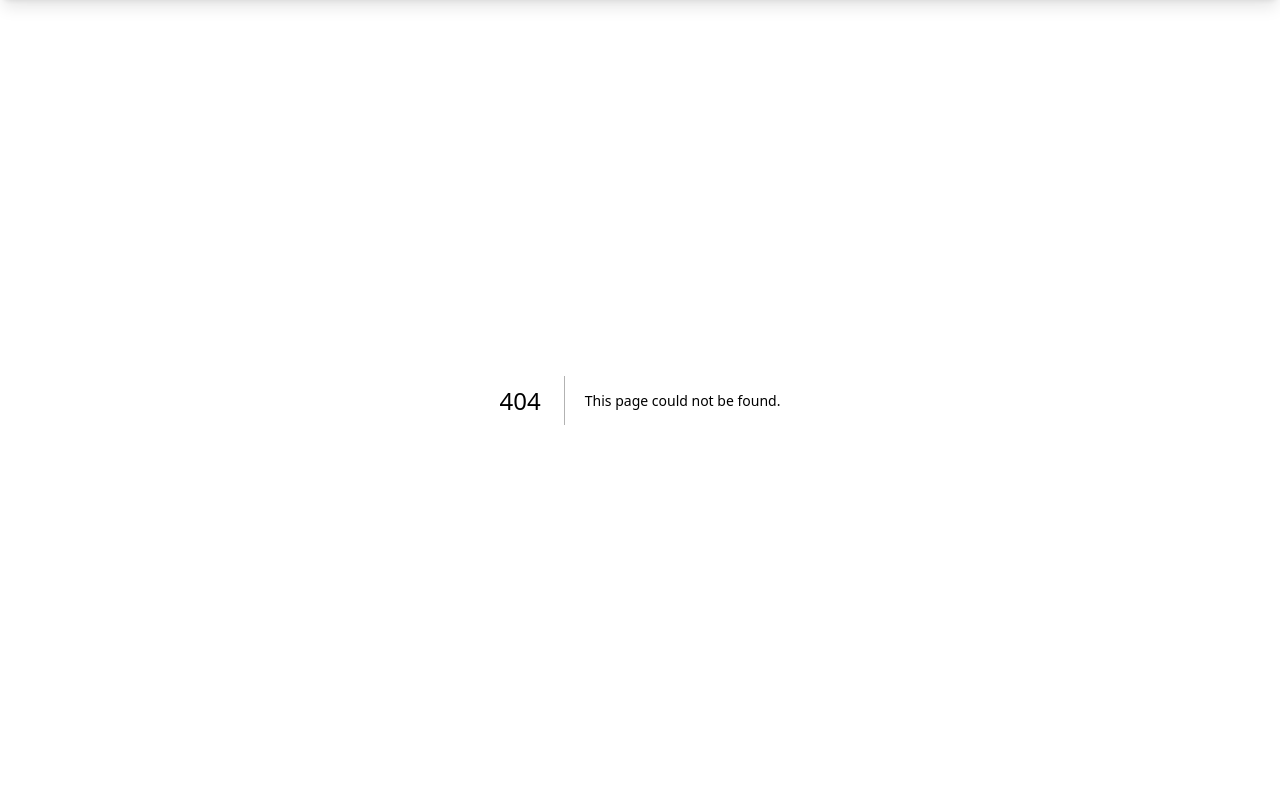
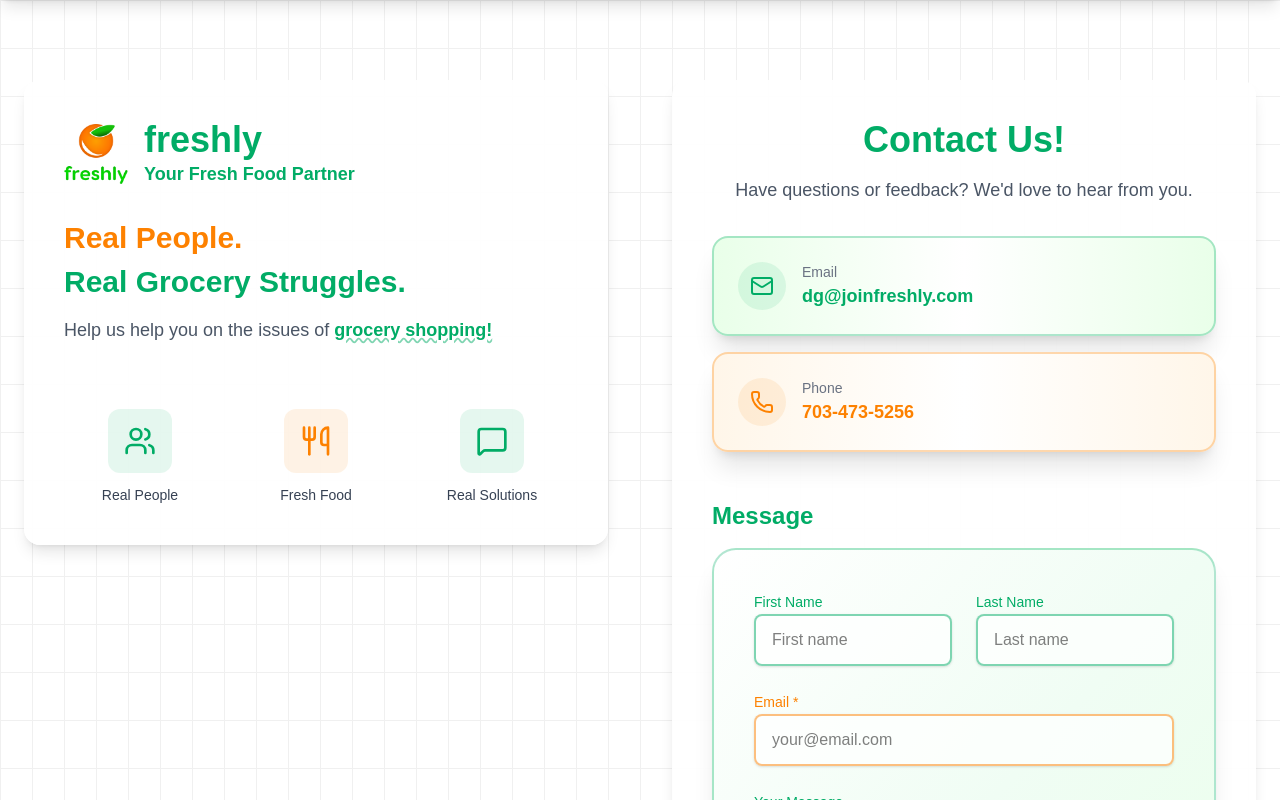
Before and after one commit to freshly/freshly-frontend, a Next.js app: page /contact in a window 1280 px wide. Before the commit this address had no page. Shown: the top 800 px of the page. Built offline with nearby package versions, Linux system fonts and the light colour scheme.

Commit message:
Contact Page

```diff
--- /dev/null
+++ b/app/components/ContactPage/Contact.jsx
@@ -0,0 +1,203 @@
+"use client";
+
+import { Mail, Phone, Users, Utensils, MessageSquare } from "lucide-react";
+import Link from "next/link";
+
+const ContactPage = () => {
+  return (
+    <div className="min-h-screen py-20 bg-[linear-gradient(to_right,#f0f0f0_1px,transparent_1px),linear-gradient(to_bottom,#f0f0f0_1px,transparent_1px)] bg-[size:2rem_3rem]">
+      <div className="container mx-auto px-6">
+        <div className="grid lg:grid-cols-2 gap-16 items-start max-w-7xl mx-auto">
+          {/* Left Side - Brand Info */}
+          <div className="space-y-8 bg-white/90 rounded-2xl shadow-lg p-10">
+            {/* Logo and Tagline */}
+            <div className="flex items-center space-x-4">
+              <img
+                src="/freshly-icon-square.png"
+                alt="Freshly Logo"
+                className="w-16 h-16 object-contain"
+              />
+              <div>
+                <h1 className="text-4xl font-bold text-[#01AC66]">freshly</h1>
+                <p className="text-[#01AC66] text-lg font-semibold">
+                  Your Fresh Food Partner
+                </p>
+              </div>
+            </div>
+
+            {/* Main Content */}
+            <div className="space-y-6">
+              <div>
+                <h2 className="text-3xl font-bold text-[#FD8100] mb-2">
+                  Real People.
+                </h2>
+                <h2 className="text-3xl font-bold text-[#01AC66] mb-4">
+                  Real Grocery Struggles.
+                </h2>
+                <p className="text-lg text-gray-600 leading-relaxed">
+                  Help us help you on the issues of{" "}
+                  <span className="text-[#01AC66] font-semibold underline decoration-wavy decoration-[#01AC66]/50">
+                    grocery shopping!
+                  </span>
+                </p>
+              </div>
+
+
+            </div>
+            {/* Features */}
+            <div className="grid grid-cols-3 gap-6 pt-8">
+              <div className="text-center">
+                <div className="bg-[#01AC66]/10 p-4 rounded-xl mb-3 mx-auto w-fit">
+                  <Users className="h-8 w-8 text-[#01AC66]" />
+                </div>
+                <p className="text-sm font-medium text-gray-700">
+                  Real People
+                </p>
+              </div>
+              <div className="text-center">
+                <div className="bg-[#FD8100]/10 p-4 rounded-xl mb-3 mx-auto w-fit">
+                  <Utensils className="h-8 w-8 text-[#FD8100]" />
+                </div>
+                <p className="text-sm font-medium text-gray-700">
+                  Fresh Food
+                </p>
+              </div>
+              <div className="text-center">
+                <div className="bg-[#01AC66]/10 p-4 rounded-xl mb-3 mx-auto w-fit">
+                  <MessageSquare className="h-8 w-8 text-[#01AC66]" />
+                </div>
+                <p className="text-sm font-medium text-gray-700">
+                  Real Solutions
+                </p>
+              </div>
+            </div>
+          </div>
+
+          {/* Right Side - Contact Section */}
+          <div className="space-y-8 bg-white/90 rounded-2xl shadow-lg p-10">
+            <div className="text-center">
+              <h2 className="text-4xl font-bold text-[#01AC66] mb-4">
+                Contact Us!
+              </h2>
+              <p className="text-gray-600 text-lg">
+                Have questions or feedback? We'd love to hear from you.
+              </p>
+            </div>
+
+            {/* Contact Info Cards */}
+            <div className="space-y-4">
+              <div className="bg-gradient-to-r from-[#e9ffe9] via-white to-[#e9ffe9] border-2 border-[#01AC66]/30 rounded-2xl p-6 shadow-xl flex items-center space-x-4">
+                <div className="bg-[#01AC66]/10 p-3 rounded-full">
+                  <Mail className="h-6 w-6 text-[#01AC66]" />
+                </div>
+                <div>
+                  <p className="text-sm text-gray-500">Email</p>
+                  <a
+                    href="mailto:dg@joinfreshly.com"
+                    className="text-lg font-semibold text-[#01AC66] hover:text-[#018f56] transition-colors"
+                  >
+                    dg@joinfreshly.com
+                  </a>
+                </div>
+              </div>
+
+              <div className="bg-gradient-to-r from-[#fff6e9] via-white to-[#fff6e9] border-2 border-[#FD8100]/30 rounded-2xl p-6 shadow-xl flex items-center space-x-4">
+                <div className="bg-[#FD8100]/10 p-3 rounded-full">
+                  <Phone className="h-6 w-6 text-[#FD8100]" />
+                </div>
+                <div>
+                  <p className="text-sm text-gray-500">Phone</p>
+                  <a
+                    href="tel:703-473-5256"
+                    className="text-lg font-semibold text-[#FD8100] hover:text-[#d96c00] transition-colors"
+                  >
+                    703-473-5256
+                  </a>
+                </div>
+              </div>
+            </div>
+
+            {/* Quick Message Form - Updated & Larger */}
+            <div className="pt-4">
+              <h3 className="text-2xl font-semibold text-[#01AC66] mb-4">
+                Message
+              </h3>
+              <div className="bg-gradient-to-br from-white via-[#f0fdf4] to-[#e9ffe9] border-2 border-[#01AC66]/30 rounded-3xl p-10 shadow-xl">
+                <form className="space-y-6">
+                  <div className="grid grid-cols-2 gap-6">
+                    <div className="space-y-2">
+                      <label
+                        htmlFor="firstName"
+                        className="text-sm font-medium text-[#01AC66]"
+                      >
+                        First Name
+                      </label>
+                      <input
+                        id="firstName"
+                        placeholder="First name"
+                        className="w-full bg-white/70 border-2 border-[#01AC66]/50 focus:border-[#01AC66] focus:ring-2 focus:ring-[#01AC66]/30 px-4 py-3 rounded-lg outline-none transition-all shadow-sm"
+                      />
+                    </div>
+                    <div className="space-y-2">
+                      <label
+                        htmlFor="lastName"
+                        className="text-sm font-medium text-[#01AC66]"
+                      >
+                        Last Name
+                      </label>
+                      <input
+                        id="lastName"
+                        placeholder="Last name"
+                        className="w-full bg-white/70 border-2 border-[#01AC66]/50 focus:border-[#01AC66] focus:ring-2 focus:ring-[#01AC66]/30 px-4 py-3 rounded-lg outline-none transition-all shadow-sm"
+                      />
+                    </div>
+                  </div>
+
+                  <div className="space-y-2">
+                    <label
+                      htmlFor="email"
+                      className="text-sm font-medium text-[#FD8100]"
+                    >
+                      Email <span className="text-[#FD8100]">*</span>
+                    </label>
+                    <input
+                      id="email"
+                      type="email"
+                      placeholder="your@email.com"
+                      className="w-full bg-white/70 border-2 border-[#FD8100]/50 focus:border-[#FD8100] focus:ring-2 focus:ring-[#FD8100]/30 px-4 py-3 rounded-lg outline-none transition-all shadow-sm"
+                      required
+                    />
+                  </div>
+
+                  <div className="space-y-2">
+                    <label
+                      htmlFor="message"
+                      className="text-sm font-medium text-[#01AC66]"
+                    >
+                      Your Message
+                    </label>
+                    <textarea
+                      id="message"
+                      placeholder="Your message..."
+                      rows={6}
+                      className="w-full bg-white/70 border-2 border-[#01AC66]/50 focus:border-[#01AC66] focus:ring-2 focus:ring-[#01AC66]/30 px-4 py-3 rounded-lg outline-none transition-all shadow-sm resize-none"
+                    />
+                  </div>
+
+                  <button
+                    type="submit"
+                    className="w-full backdrop-blur-md bg-[#FD8100]/90 border border-[#FD8100]/30 shadow-lg text-white rounded-xl py-3 text-lg font-semibold transition hover:bg-[#fd8100] hover:shadow-2xl hover:border-white/50"
+                  >
+                    Send
+                  </button>
+                </form>
+              </div>
+            </div>
+          </div>
+        </div>
+      </div>
+    </div>
+  );
+};
+
+export default ContactPage;
--- /dev/null
+++ b/app/contact/page.jsx
@@ -0,0 +1,12 @@
+import ContactPage from "../components/ContactPage/Contact";
+
+
+export default function Contact() {
+  return (
+    <div >
+      <div>
+        <ContactPage />
+      </div>
+    </div>
+  );
+}
--- a/app/page.js
+++ b/app/page.js
@@ -16,6 +16,7 @@ export default function Home() {
         <Hero />
       </div>
       <Phone />
+
       <div className=" ">
         <Sponsors />
         <Product />
--- a/package.json
+++ b/package.json
@@ -12,6 +12,7 @@
     "@react-three/drei": "^10.0.4",
     "@react-three/fiber": "^9.1.0",
     "framer-motion": "^12.5.0",
+    "lucide-react": "^0.525.0",
     "next": "15.2.2",
     "react": "^19.0.0",
     "react-dom": "^19.0.0",
```
Also changed, not shown: 1 other file (tests, documents, lock files or other folders).
